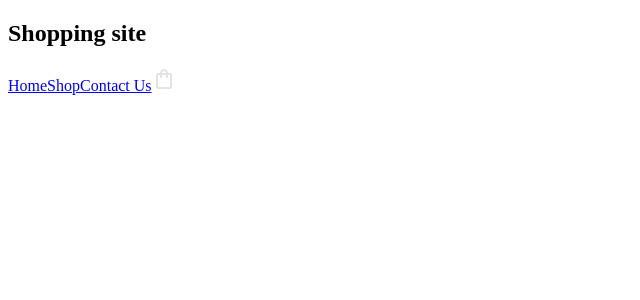
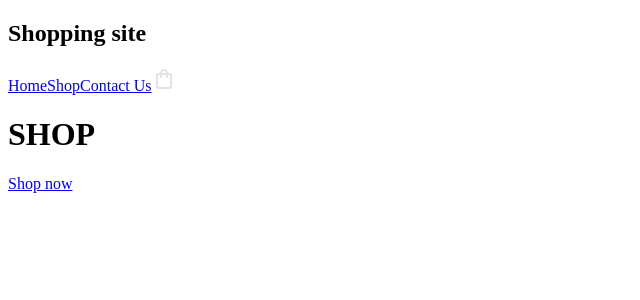
Before and after one commit to Oliv-19/OP_shopping_site, a React (Vite) app: page / in a window 1280 px wide. Shown: the top 300 px of the page, without its empty margins (0-640 px from the left). Built offline with nearby package versions, Linux system fonts and the light colour scheme.

Commit message:
home page skeleton

```diff
--- a/src/components/HomePage.jsx
+++ b/src/components/HomePage.jsx
@@ -1,8 +1,14 @@
+import { Link } from "react-router"
 import Nav from "./Nav"
+
 export default function HomePage(){
     return (
-        <>
+        <div>
             <Nav></Nav>
-        </>
+            <div>
+                <h1>SHOP</h1>
+                <Link to="/shop">Shop now</Link>
+            </div>
+        </div>
     )
 }
```
Also changed, not shown: 1 other file (tests, documents, lock files or other folders).
